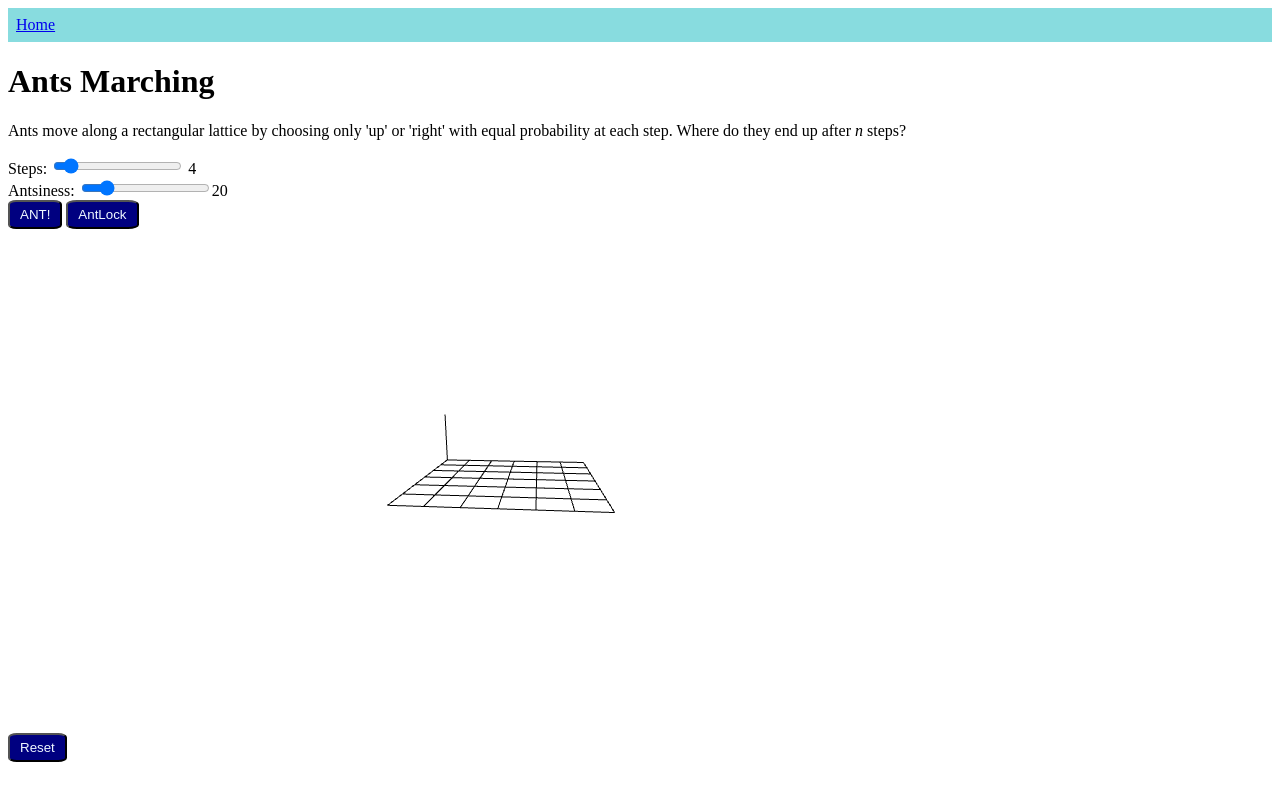
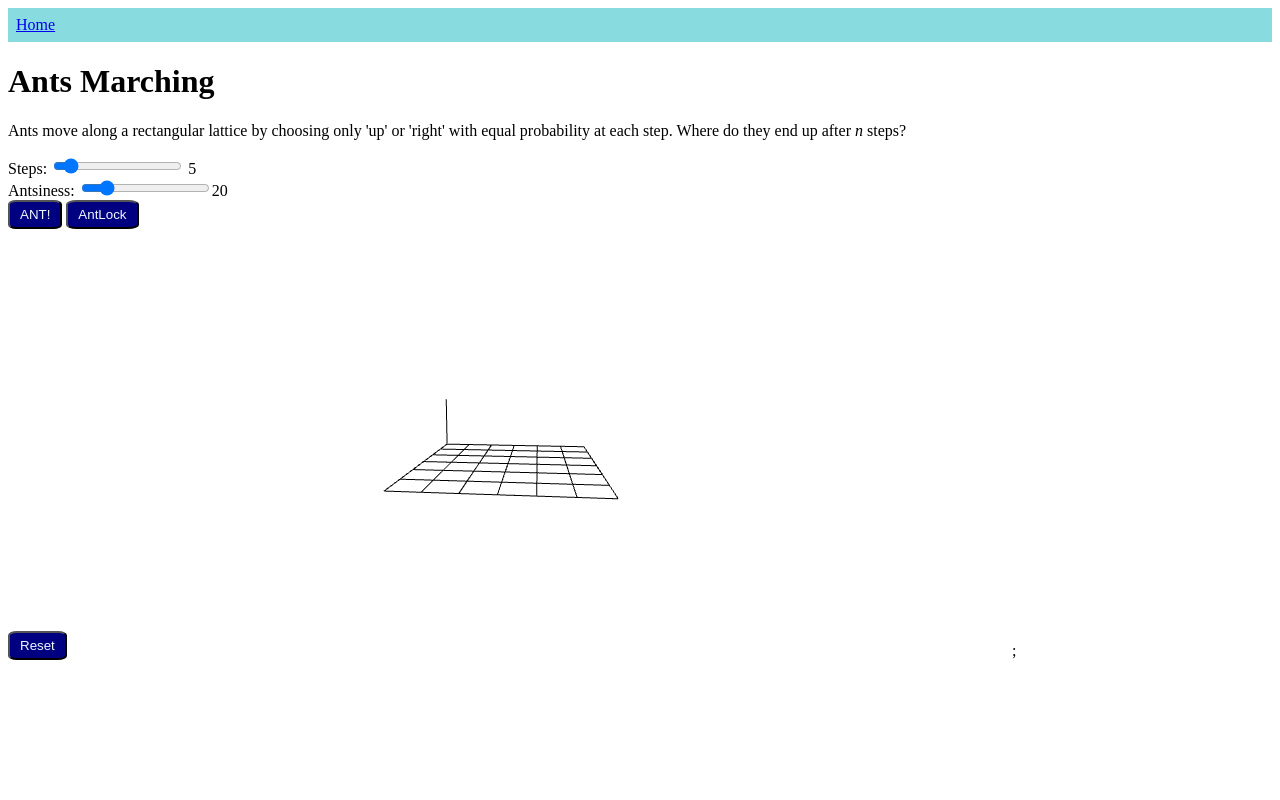
Before and after one commit to drewyoungren/svandbox, a SvelteKit app: page /amp2024/ants_marching in a window 1280 px wide. Built offline with nearby package versions, Linux system fonts and the light colour scheme.

Commit message:
Work on size

```diff
--- a/src/routes/amp2024/ants_marching/+page.svelte
+++ b/src/routes/amp2024/ants_marching/+page.svelte
@@ -52,11 +52,9 @@
    * @returns boolean
    */
   function resizeRendererToDisplaySize(renderer) {
-    const width = canvas.clientWidth;
-    const height = canvas.clientHeight;
     const needResize = canvas.width !== w || canvas.height !== h;
     if (needResize) {
-      renderer.setSize(width, height, false);
+      renderer.setSize(w, h, false);
     }
     return needResize;
   }
@@ -78,10 +76,11 @@
     drawStatus();
 
     if (resizeRendererToDisplaySize(renderer)) {
-      const canvas = renderer.domElement;
-      camera.aspect = canvas.clientWidth / canvas.clientHeight;
+      camera.aspect = w / h;
       camera.updateProjectionMatrix();
     }
+
+    controls?.update();
     renderer.render(scene, camera);
 
     requestAnimationFrame(render);
@@ -196,7 +195,7 @@
     }
     controls?.target.set(
       STEP * (totalSteps / 2 + 1),
-      0,
+      2,
       STEP * (totalSteps / 2 + 1)
     );
     camera?.lookAt(
@@ -265,6 +264,9 @@
   equal probability at each step. Where do they end up after <em>n</em> steps?
 </p>
 
+<div style="position: relative; height: 100%">
+  <canvas bind:this={canvas} bind:clientWidth={w} bind:clientHeight={h}
+  ></canvas>
   <div id="controls">
     <label for="totalSteps"
       >Steps:
@@ -278,7 +280,7 @@
         step="1"
         max="25"
       />
-    {totalSteps}
+      {totalSteps + 1}
     </label>
     <label for="timeStep">
       Antsiness:
@@ -311,21 +313,23 @@
       >
     </div>
   </div>
-
-<canvas bind:this={canvas} bind:clientWidth={w} bind:clientHeight={h}></canvas>
-<div>
-  <button on:click={resetStatus}>Reset</button>
+  <button style="position: absolute; left: 0; bottom:0;" on:click={resetStatus}
+    >Reset</button
+  >;
 </div>
 
 <style>
   canvas {
     width: 100%;
-    /* height: 80%; */
+    max-width: 1000px;
     height: 100%;
-    max-width: 1000px;
+    aspect-ratio: none;
   }
   div#controls {
     width: 70%;
+    position: absolute;
+    top: 0px;
+    left: 0px;
     display: flex;
     justify-content: space-between;
     align-items: baseline;
```
Lines whose indentation alone changed are shown as unchanged.
